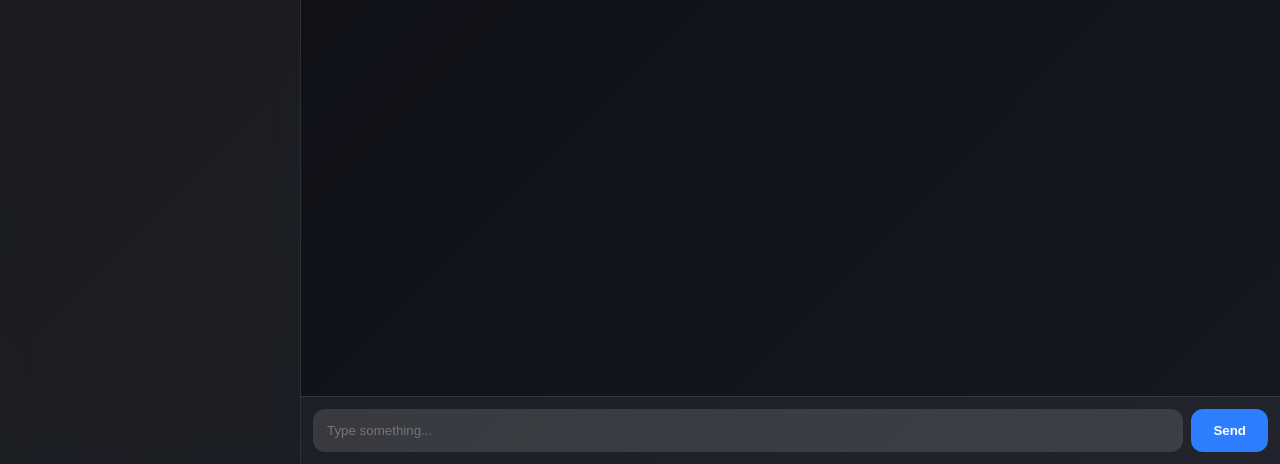
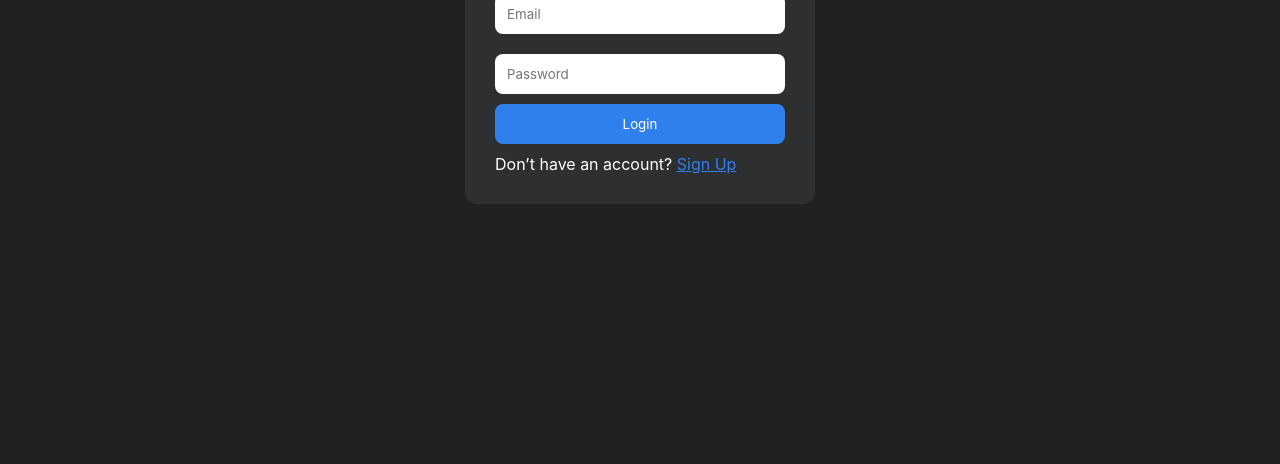
Before and after one commit to almiteextra3-max/naai-chat, a plain HTML site: page index.html in a window 1280 px wide. Shown: the part 336-800 px from the top of the page. Drawn offline with Linux system fonts and the light colour scheme.

Commit message:
Update index.html

```diff
--- a/index.html
+++ b/index.html
@@ -1,200 +1,55 @@
 <!DOCTYPE html>
-<html lang="en">
+<html>
 <head>
-<meta charset="UTF-8">
-<title>NexoCloud AI</title>
-<meta name="viewport" content="width=device-width, initial-scale=1.0">
-
+  <title>Login – NexoCloud AI</title>
+  <link rel="stylesheet" href="styles.css">
   <style>
-/* Page Styling */
     body {
-    margin: 0;
-    font-family: "Poppins", sans-serif;
-    background: linear-gradient(135deg,#0d0e13,#151821);
-    color: #fff;
+      background: #202123;
       display: flex;
+      justify-content: center;
+      align-items: center;
       height: 100vh;
+      color: white;
     }
-
-/* Sidebar */
-.sidebar {
-    width: 260px;
-    background: rgba(255,255,255,0.05);
-    backdrop-filter: blur(12px);
-    border-right: 1px solid rgba(255,255,255,0.08);
-    padding: 20px;
+    .login-box {
+      background: #2d2f31;
+      padding: 30px;
+      border-radius: 12px;
+      width: 350px;
     }
-
-.sidebar h1 {
-    margin: 0;
-    font-size: 22px;
-    margin-bottom: 20px;
-}
-
-.side-btn {
+    input {
       width: 100%;
       padding: 12px;
-    margin: 8px 0;
+      margin: 10px 0;
+      border-radius: 8px;
       border: none;
-    border-radius: 12px;
-    background: rgba(255,255,255,0.07);
-    color: #fff;
-    font-size: 16px;
+    }
+    button {
+      width: 100%;
+      padding: 12px;
+      background: #2f80ed;
+      border: none;
+      color: white;
+      border-radius: 8px;
       cursor: pointer;
-    transition: .3s;
-}
-
-.side-btn:hover {
-    background: rgba(255,255,255,0.15);
-    transform: translateX(4px);
-}
-
-/* Chat Section */
-.chat {
-    flex: 1;
-    display: flex;
-    flex-direction: column;
-}
-
-.chat-header {
-    padding: 15px 20px;
-    font-size: 22px;
-    border-bottom: 1px solid rgba(255,255,255,0.1);
-    background: rgba(255,255,255,0.04);
-    backdrop-filter: blur(10px);
-}
-
-.messages {
-    flex: 1;
-    overflow-y: auto;
-    padding: 20px;
-}
-
-.message {
-    margin: 10px 0;
-    padding: 14px 16px;
-    max-width: 70%;
-    border-radius: 14px;
-    animation: fadeIn .3s ease-in-out;
-}
-
-@keyframes fadeIn {
-    0% { opacity: 0; transform: translateY(4px); }
-    100% { opacity: 1; transform: translateY(0); }
-}
-
-.user {
-    background: #2d7dff;
-    margin-left: auto;
-}
-
-.ai {
-    background: rgba(255,255,255,0.08);
-    border-left: 3px solid #2d7dff;
-}
-
-/* Input Bar */
-.input-area {
-    display: flex;
-    padding: 12px;
-    background: rgba(255,255,255,0.05);
-    border-top: 1px solid rgba(255,255,255,0.1);
-}
-
-.input-area input {
-    flex: 1;
-    padding: 14px;
-    border-radius: 12px;
-    border: none;
-    background: rgba(255,255,255,0.12);
-    color: #fff;
-    outline: none;
-}
-
-.send-btn {
-    padding: 14px 22px;
-    margin-left: 8px;
-    background: #2d7dff;
-    border: none;
-    border-radius: 12px;
-    color: white;
-    cursor: pointer;
-    font-weight: bold;
-    transition: .2s;
-}
-
-.send-btn:hover {
-    opacity: 0.85;
-    transform: scale(1.05);
     }
   </style>
 </head>
 <body>
 
-<!-- Sidebar -->
-<div class="sidebar">
-    <h1>NexoCloud AI</h1>
-    <button class="side-btn">💬 Chat</button>
-    <button class="side-btn">🎮 Games</button>
-    <button class="side-btn">⚙ Settings</button>
-    <button class="side-btn">📄 About</button>
+<div class="login-box">
+  <h2>Login</h2>
+  <input id="email" placeholder="Email">
+  <input id="pass" type="password" placeholder="Password">
+  <button onclick="login()">Login</button>
+
+  <p style="margin-top:10px;">
+    Don’t have an account?
+    <a href="signup.html" style="color:#2f80ed;">Sign Up</a>
+  </p>
 </div>
 
-<!-- Chat Section -->
-<div class="chat">
-    <div class="chat-header">NexoCloud Assistant</div>
-
-    <div class="messages" id="messages"></div>
-
-    <div class="input-area">
-        <input id="userInput" placeholder="Type something...">
-        <button class="send-btn" onclick="sendMessage()">Send</button>
-    </div>
-</div>
-
-<script>
-/* Add your OpenAI API key */
-const API_KEY = "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";
-
-function addMsg(text, type) {
-    const box = document.createElement("div");
-    box.className = "message " + type;
-    box.innerText = text;
-    document.getElementById("messages").appendChild(box);
-    box.scrollIntoView();
-}
-
-async function sendMessage() {
-    const input = document.getElementById("userInput");
-    const text = input.value.trim();
-    if (!text) return;
-
-    addMsg(text, "user");
-    input.value = "";
-
-    let loading = document.createElement("div");
-    loading.className = "message ai";
-    loading.innerText = "Typing…";
-    document.getElementById("messages").appendChild(loading);
-
-    const res = await fetch("https://api.openai.com/v1/chat/completions", {
-        method: "POST",
-        headers: {
-            "Authorization": "Bearer " + API_KEY,
-            "Content-Type": "application/json"
-        },
-        body: JSON.stringify({
-            model: "gpt-4o-mini",
-            messages: [{ role: "user", content: text }]
-        })
-    });
-
-    const data = await res.json();
-    loading.remove();
-
-    addMsg(data.choices[0].message.content, "ai");
-}
-</script>
-
+<script src="app.js"></script>
 </body>
 </html>
```
Lines whose indentation alone changed are shown as unchanged.
